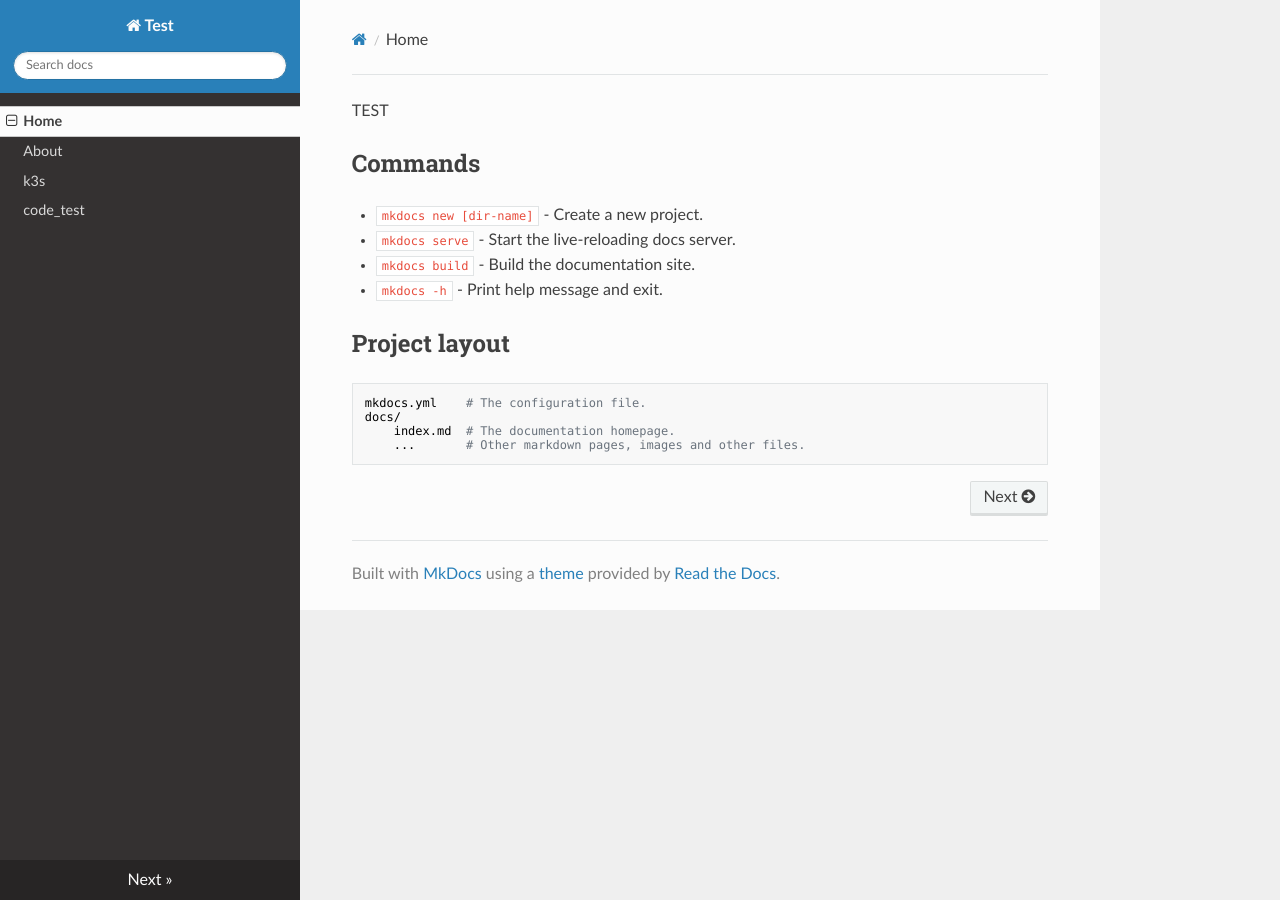
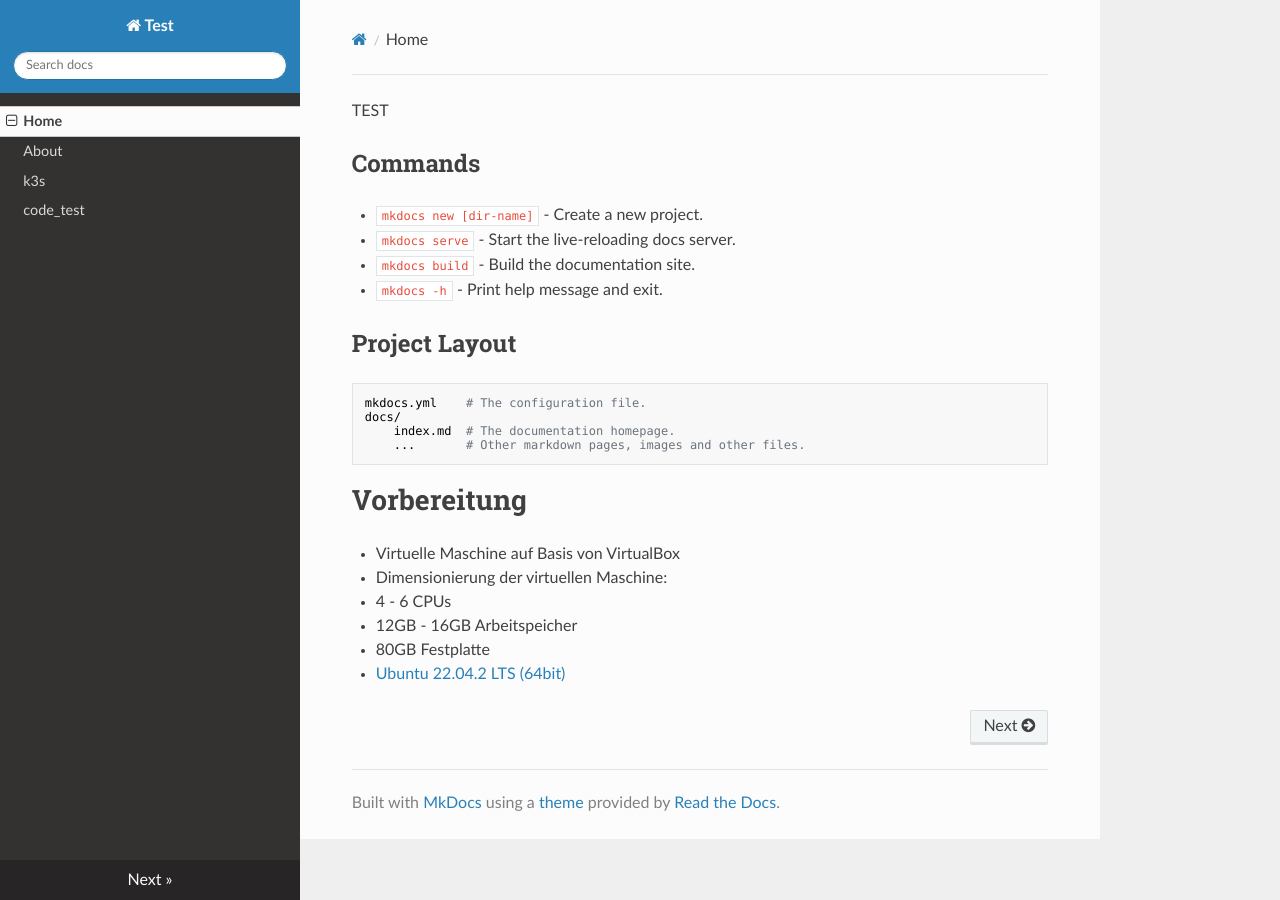
Before and after one commit to dennislauer/Test_, an MkDocs documentation site: the page built from docs/index.md, in a window 1280 px wide. Built offline with MkDocs 1.6.1, drawn with Linux system fonts in a browser that asks for light colours; nearby versions of some CDN libraries.

Commit message:
Update index.md

```diff
--- a/docs/index.md
+++ b/docs/index.md
@@ -7,9 +7,18 @@ TEST
 * `mkdocs build` - Build the documentation site.
 * `mkdocs -h` - Print help message and exit.
 
-## Project layout
+## Project Layout
 
     mkdocs.yml    # The configuration file.
     docs/
         index.md  # The documentation homepage.
         ...       # Other markdown pages, images and other files.
+
+# Vorbereitung
+
+- Virtuelle Maschine auf Basis von VirtualBox
+- Dimensionierung der virtuellen Maschine:
+  + 4 - 6 CPUs
+  + 12GB - 16GB Arbeitspeicher
+  + 80GB Festplatte
+- [Ubuntu 22.04.2 LTS (64bit)](https://releases.ubuntu.com/jammy/)
```
